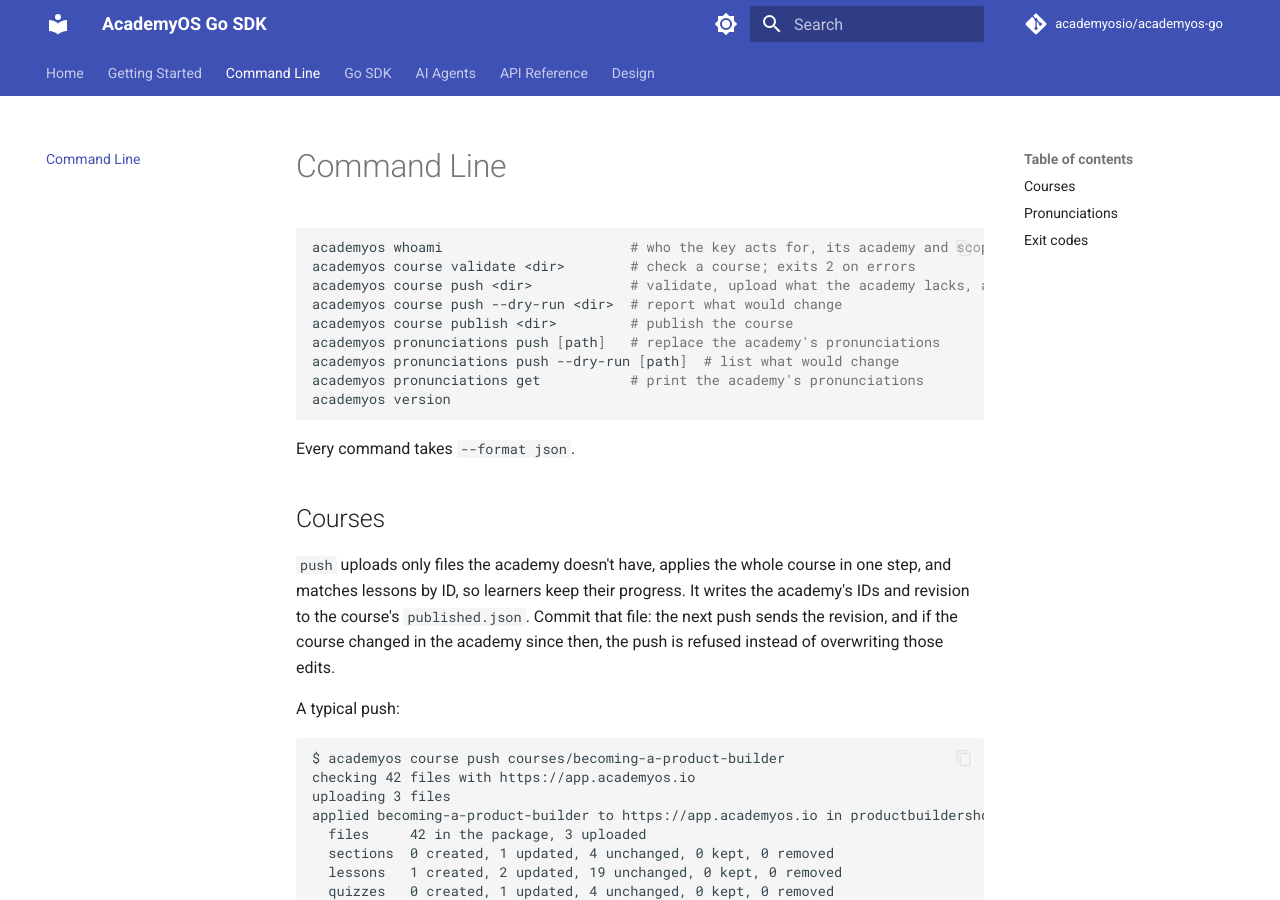
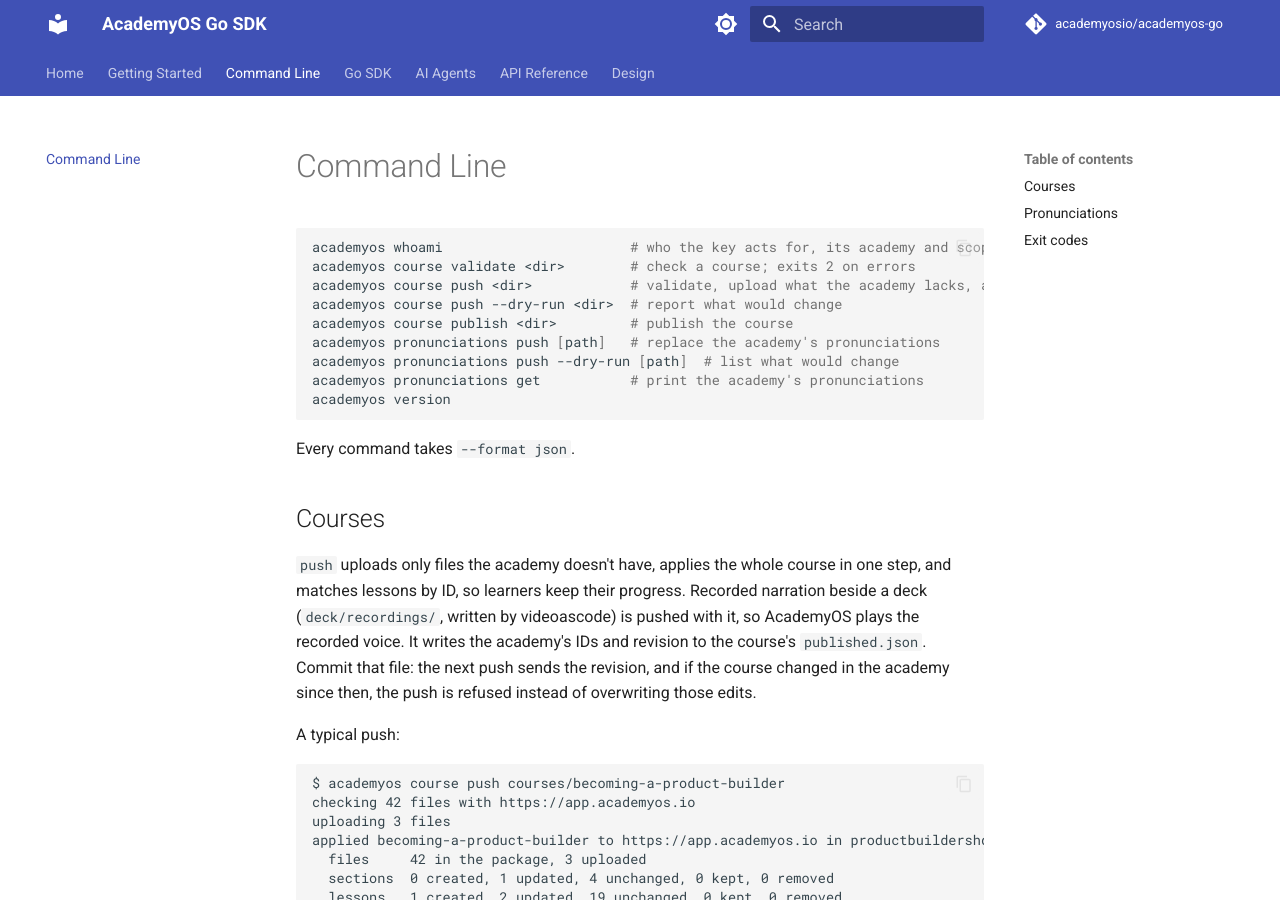
Before and after one commit to academyosio/academyos-go, an MkDocs documentation site: the page built from docs/cli.md, in a window 1280 px wide and 900 px high. Built offline with MkDocs 1.6.1 and Material for MkDocs 9.7.7, drawn with Linux system fonts in a browser that asks for light colours; comment, search, counter and statistics services are not loaded.

Commit message:
docs: note that push sends recorded narration
Refs: RMI-ACADEMYOSGO-017
Co-Authored-By: Claude Opus 5.5 <noreply@anthropic.com>

```diff
--- a/docs/cli.md
+++ b/docs/cli.md
@@ -17,7 +17,9 @@ Every command takes `--format json`.
 ## Courses
 
 `push` uploads only files the academy doesn't have, applies the whole course
-in one step, and matches lessons by ID, so learners keep their progress. It
+in one step, and matches lessons by ID, so learners keep their progress.
+Recorded narration beside a deck (`deck/recordings/`, written by
+videoascode) is pushed with it, so AcademyOS plays the recorded voice. It
 writes the academy's IDs and revision to the course's `published.json`.
 Commit that file: the next push sends the revision, and if the course
 changed in the academy since then, the push is refused instead of
```
